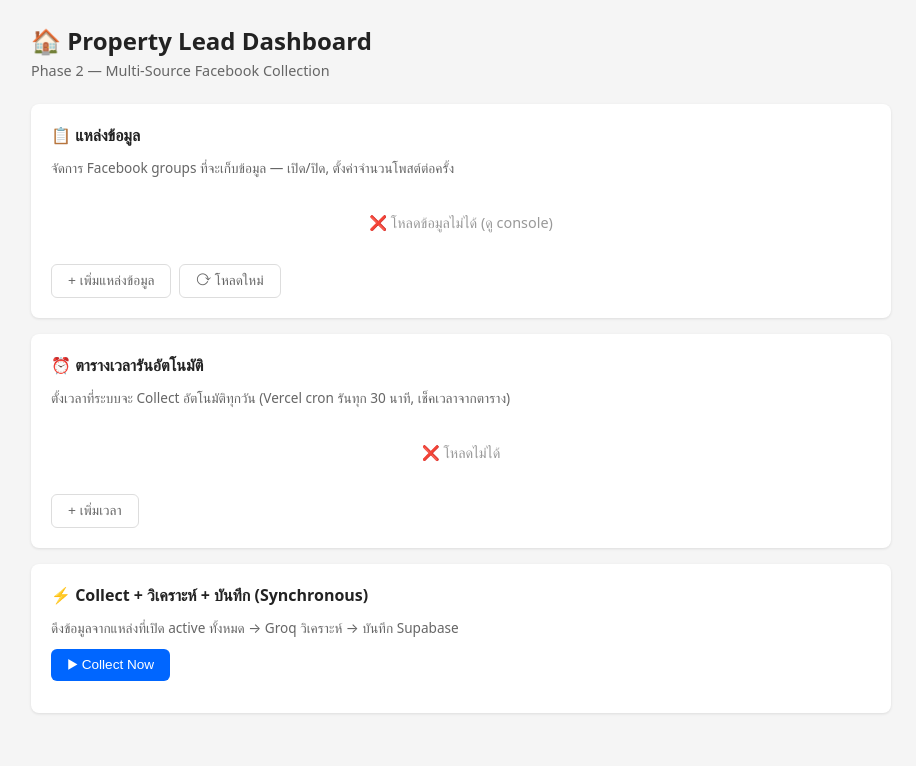
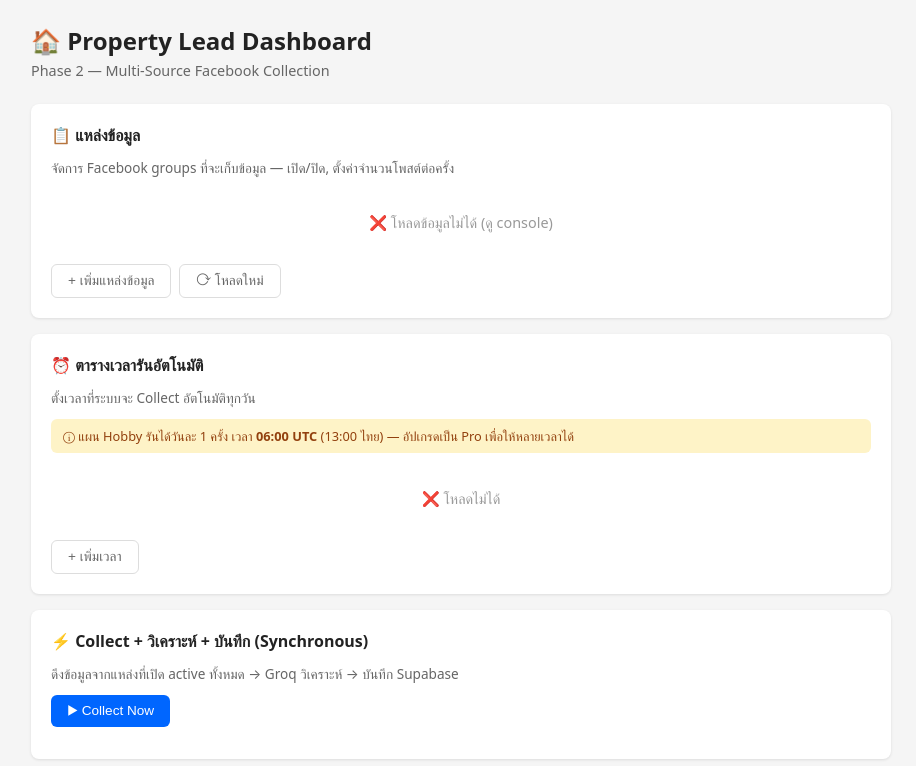
Before and after one commit to lilp808/lead-finder, a website: page scripts/test.html in a window 1280 px wide. Shown: the whole page, without its empty margins (179-1095 px from the left). Drawn offline with Linux system fonts and the light colour scheme; no server answers.

Commit message:
fix:cronjob

```diff
--- a/scripts/test.html
+++ b/scripts/test.html
@@ -101,8 +101,12 @@
   <div class="card">
     <h2>⏰ ตารางเวลารันอัตโนมัติ</h2>
     <p style="font-size:0.85rem;color:#666;margin-bottom:12px">
-      ตั้งเวลาที่ระบบจะ Collect อัตโนมัติทุกวัน (Vercel cron รันทุก 30 นาที, เช็คเวลาจากตาราง)
+      ตั้งเวลาที่ระบบจะ Collect อัตโนมัติทุกวัน
     </p>
+    <div style="background:#fef3c7;color:#92400e;padding:8px 12px;border-radius:6px;font-size:0.8rem;margin-bottom:12px">
+      ⓘ แผน Hobby รันได้วันละ 1 ครั้ง เวลา <strong>06:00 UTC</strong> (13:00 ไทย)
+      — อัปเกรดเป็น Pro เพื่อให้หลายเวลาได้
+    </div>
     <div id="schedulesTable"><div class="loading">กำลังโหลด...</div></div>
     <div class="row" style="margin-top:8px">
       <button id="btnShowAddSchedule" class="outline" onclick="toggleAddSchedule()">+ เพิ่มเวลา</button>
```
Also changed, not shown: AGENTS.md (+6 -2 lines), vercel.json.
